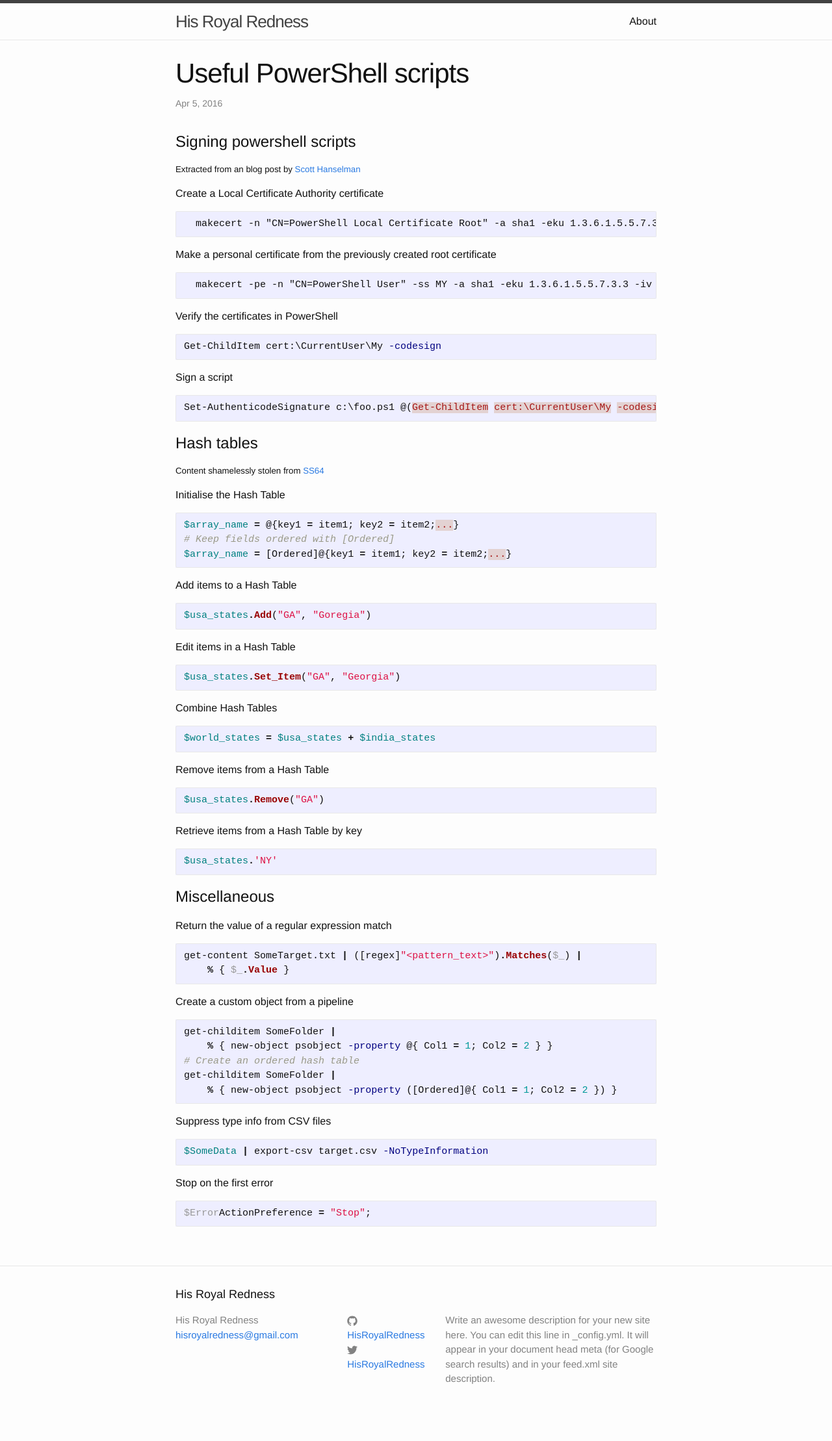
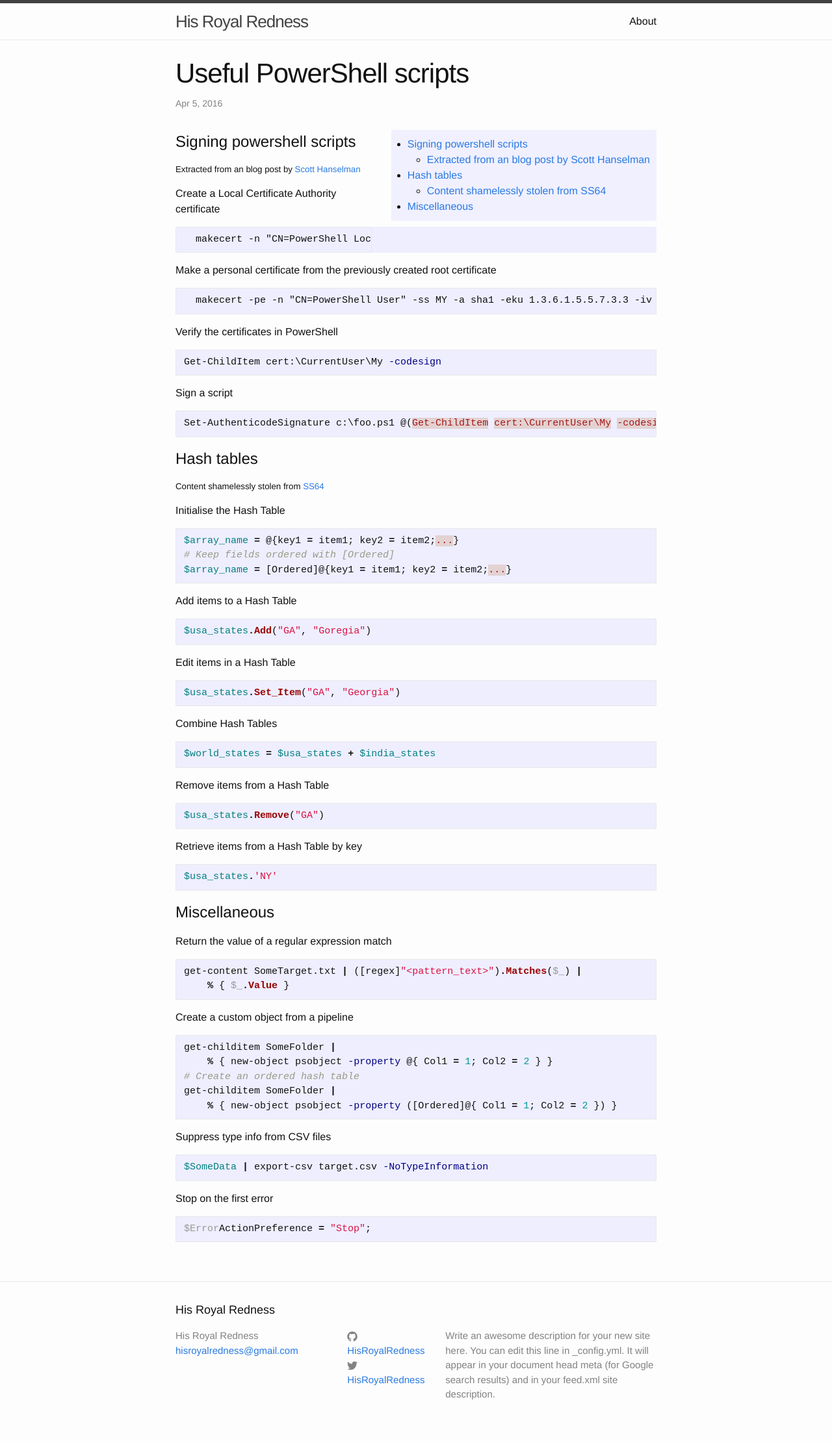
Before and after one commit to HisRoyalRedness/HisRoyalRedness.github.io, a Jekyll site: the page built from _posts/2016-04-05-useful-scripts.md, in a window 1280 px wide. Shown: the whole page at 65% size. Built offline with Jekyll 4.4.1, drawn with Linux system fonts in a browser that asks for light colours; before the commit the page ends 2194 px from its top, so only the background shows below that.

Commit message:
Add style for index

```diff
--- a/_posts/2016-04-05-useful-scripts.md
+++ b/_posts/2016-04-05-useful-scripts.md
@@ -7,6 +7,10 @@ categories: powershell
 thumbnail:  cogs
 tags:       powershell script
 ---
+
+* TOC
+{:toc}
+
 
 # Signing powershell scripts
 
--- a/_sass/_base.scss
+++ b/_sass/_base.scss
@@ -68,6 +68,13 @@ figcaption {
 ul, ol {
     margin-left: $spacing-unit;
 }
+
+#markdown-toc {
+  float: right;
+  background-color: #f0f0ff;
+  padding: 10px 10px 10px 25px;
+}
+
 
 li {
     > ul,
```
Also changed, not shown: _drafts/Creating-and-managing-gpg-keys.md (line endings or trailing spaces).
